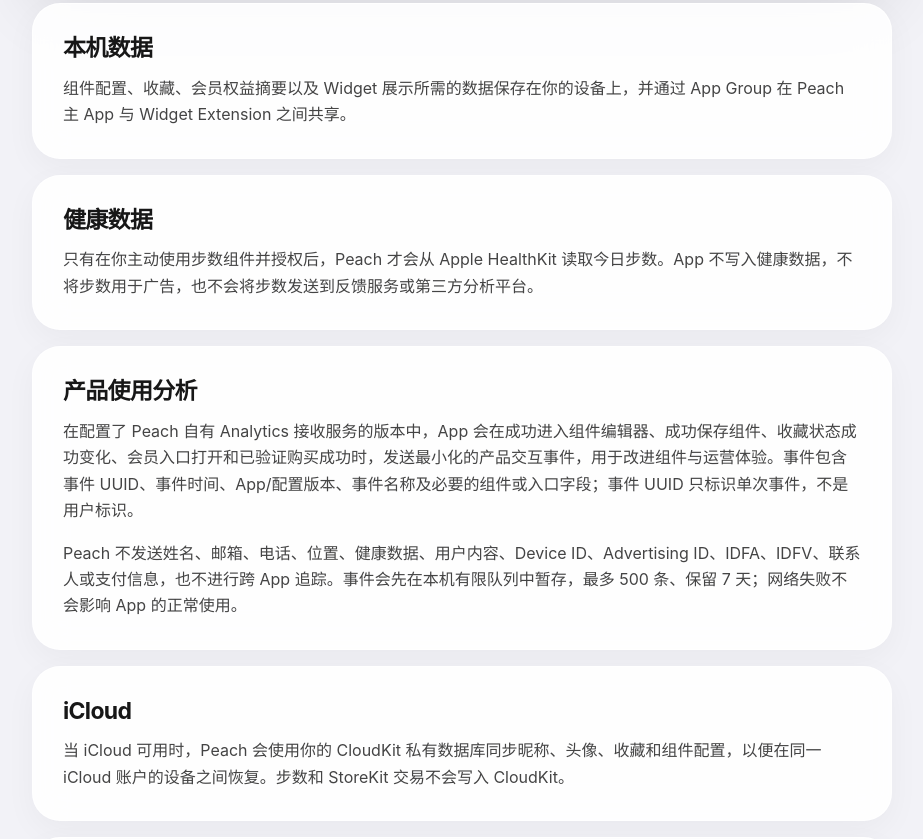
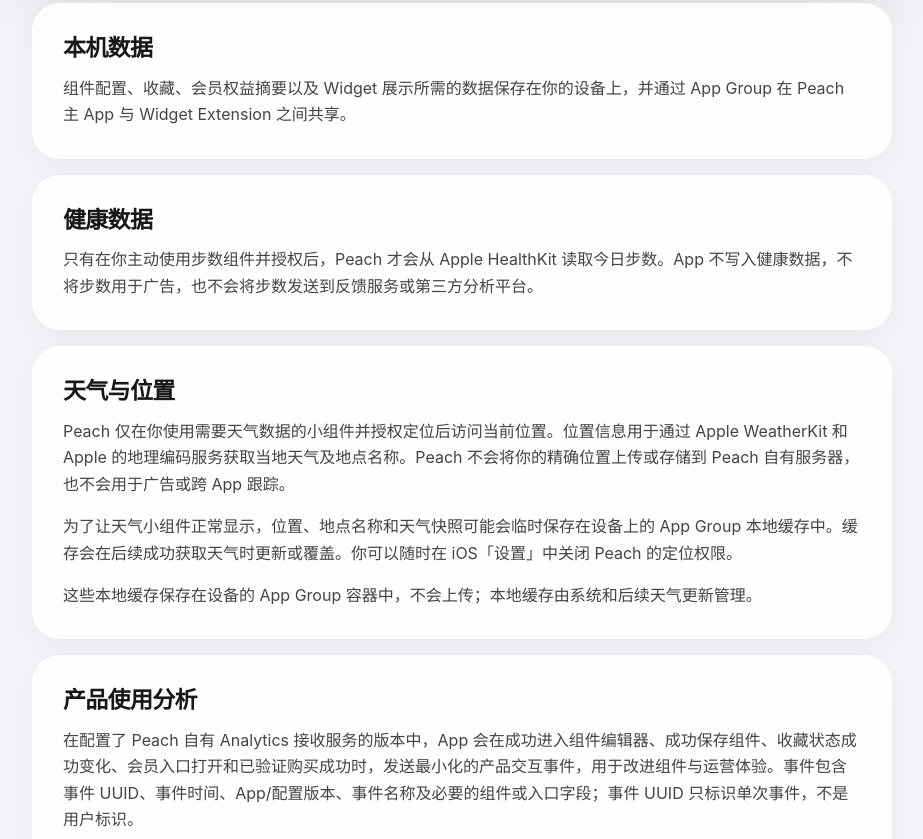
Before and after one commit to zhangyujie7777/peach-widgets, a plain HTML site: page privacy/index.html in a window 1280 px wide. Shown: the part 516-1355 px from the top of the page, without its empty margins (178-1101 px from the left). Drawn offline with Linux system fonts and the light colour scheme.

Commit message:
chore(web): add weather and location section to privacy policy

```diff
--- a/privacy/index.html
+++ b/privacy/index.html
@@ -54,6 +54,19 @@
           <h2>健康数据</h2>
           <p>
             只有在你主动使用步数组件并授权后，Peach 才会从 Apple HealthKit 读取今日步数。App 不写入健康数据，不将步数用于广告，也不会将步数发送到反馈服务或第三方分析平台。
+          </p>
+        </article>
+
+        <article class="card">
+          <h2>天气与位置</h2>
+          <p>
+            Peach 仅在你使用需要天气数据的小组件并授权定位后访问当前位置。位置信息用于通过 Apple WeatherKit 和 Apple 的地理编码服务获取当地天气及地点名称。Peach 不会将你的精确位置上传或存储到 Peach 自有服务器，也不会用于广告或跨 App 跟踪。
+          </p>
+          <p>
+            为了让天气小组件正常显示，位置、地点名称和天气快照可能会临时保存在设备上的 App Group 本地缓存中。缓存会在后续成功获取天气时更新或覆盖。你可以随时在 iOS「设置」中关闭 Peach 的定位权限。
+          </p>
+          <p>
+            这些本地缓存保存在设备的 App Group 容器中，不会上传；本地缓存由系统和后续天气更新管理。
           </p>
         </article>
 
```
